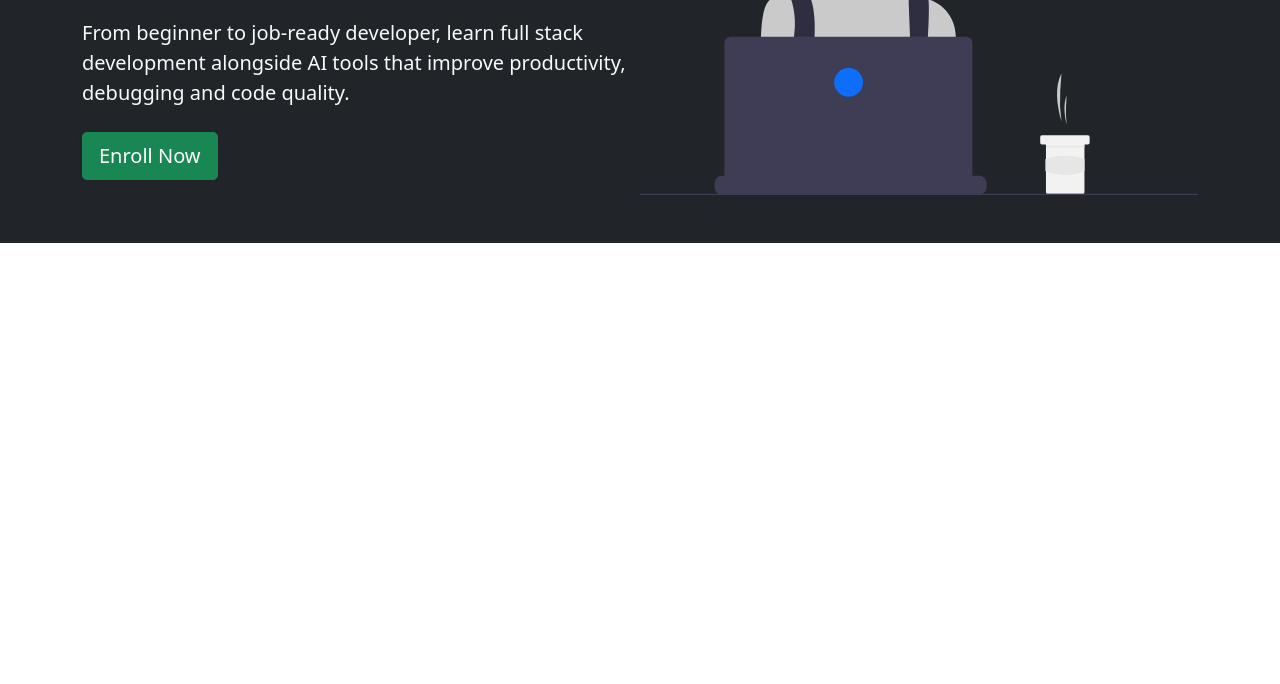
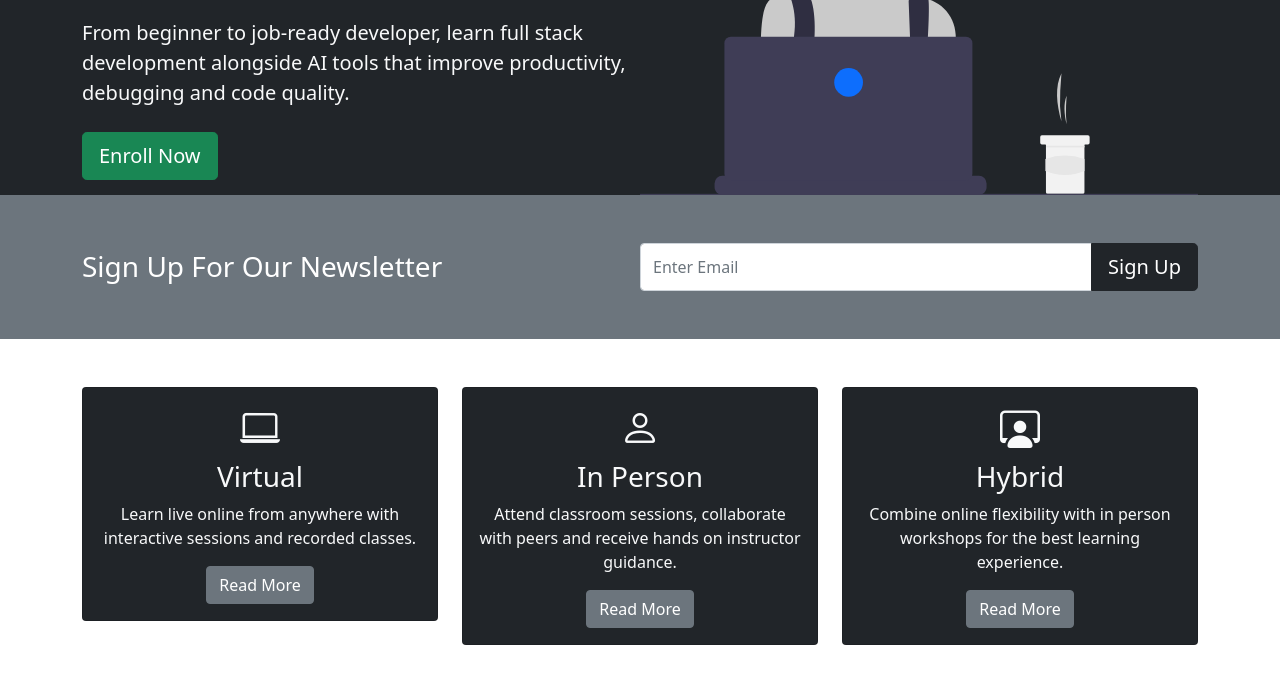
Before and after one commit to arjunsudheer-tech/smarty-bootcamp, a plain HTML site: page index.html in a window 1280 px wide. Shown: the part 286-970 px from the top of the page. Before the commit the page ends 800 px from the top, so only its background shows below. Drawn offline with nearby package versions, Linux system fonts and the light colour scheme.

Commit message:
Added newsletter section and box cards

```diff
--- a/index.html
+++ b/index.html
@@ -5,6 +5,8 @@
   <meta name="viewport" content="width=device-width, initial-scale=1.0">
   <link rel="icon" href="icons/logo.svg">
   <link href="https://cdn.jsdelivr.net/npm/bootstrap@5.0.2/dist/css/bootstrap.min.css" rel="stylesheet" integrity="sha384-EVSTQN3/azprG1Anm3QDgpJLIm9Nao0Yz1ztcQTwFspd3yD65VohhpuuCOmLASjC" crossorigin="anonymous">
+  <link rel="stylesheet" href="https://cdn.jsdelivr.net/npm/bootstrap-icons@1.13.1/font/bootstrap-icons.min.css">
+  <link rel="stylesheet" href="styles/styles.css">
   <title>Smarty Bootcamp</title>
 </head>
 <body>
@@ -34,7 +36,7 @@
    </nav>
 
    <!-- Showcase Section -->
-    <section class="bg-dark text-light p-5 text-center text-sm-start">
+    <section class="bg-dark text-light p-5 pt-lg-5 p-lg-0 text-center text-sm-start">
       <div class="container">
         <div class="d-sm-flex align-items-center justify-content-between">
           <div>
@@ -52,6 +54,70 @@
     </section>
 
     <!-- Newsletter Section -->
+     <section class="bg-secondary text-white p-5">
+      <div class="container">
+        <div class="d-md-flex justify-content-between align-items-center">
+          <h3 class="mb-3 mb-md-0">Sign Up For Our Newsletter</h3>
+
+          <div class="input-group news-input">
+            <input type="text" class="form-control" placeholder="Enter Email">
+            <button class="btn btn-dark btn-lg" type="button">Sign Up</button>
+          </div>
+        </div>
+      </div>
+     </section>
+
+     <!-- Boxes -->
+      <section class="p-5">
+        <div class="container">
+          <div class="row">
+            <div class="col-md">
+              <div class="card bg-dark text-light mb-3">
+                <div class="card-body text-center">
+                  <div class="h1">
+                    <i class="bi bi-laptop"></i>
+                  </div>
+                  <h3 class="card-title ">Virtual</h3>
+                  <p class="card-text">
+                    Learn live online from anywhere with interactive sessions and recorded classes.
+                  </p>
+                  <a href="#" class="btn btn-secondary">Read More</a>
+                </div>
+              </div>
+            </div>
+            <div class="col-md">
+              <div class="card bg-dark text-light">
+                <div class="card-body text-center">
+                  <div class="h1">
+                    <i class="bi bi-person"></i>
+                  </div>
+                  <h3 class="card-title">In Person</h3>
+                  <p class="card-text">
+                    Attend classroom sessions, collaborate with peers and receive hands on instructor guidance.
+                  </p>
+                  <a href="#" class="btn btn-secondary">Read More</a>
+                </div>
+              </div>
+            </div>
+            <div class="col-md">
+              <div class="card bg-dark text-light">
+                <div class="card-body text-center">
+                  <div class="h1">
+                    <i class="bi bi-person-workspace"></i>
+                  </div>
+                  <h3 class="card-title">
+                    Hybrid
+                  </h3>
+                  <p class="card-text">
+                    Combine online flexibility with in person workshops for the best learning experience.
+                  </p>
+                  <a href="#" class="btn btn-secondary">Read More</a>
+                </div>
+              </div>
+            </div>
+          </div>
+        </div>
+      </section>
 
   <script src="https://cdn.jsdelivr.net/npm/@popperjs/core@2.9.2/dist/umd/popper.min.js" integrity="sha384-IQsoLXl5PILFhosVNubq5LC7Qb9DXgDA9i+tQ8Zj3iwWAwPtgFTxbJ8NT4GN1R8p" crossorigin="anonymous"></script>
   <script src="https://cdn.jsdelivr.net/npm/bootstrap@5.0.2/dist/js/bootstrap.min.js" integrity="sha384-cVKIPhGWiC2Al4u+LWgxfKTRIcfu0JTxR+EQDz/bgldoEyl4H0zUF0QKbrJ0EcQF" crossorigin="anonymous"></script>
--- /dev/null
+++ b/styles/styles.css
@@ -0,0 +1,5 @@
+@media(min-width: 768px) {
+  .news-input {
+    width: 50%;
+  }
+}
```
